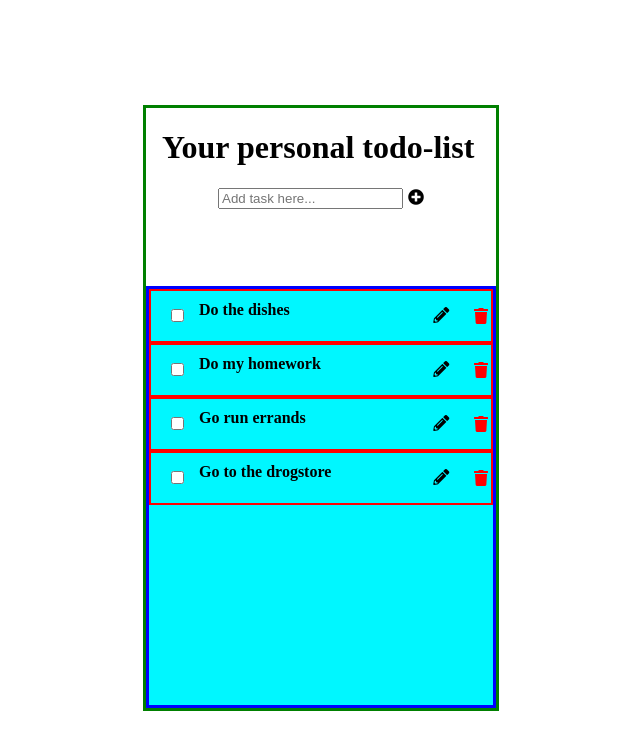
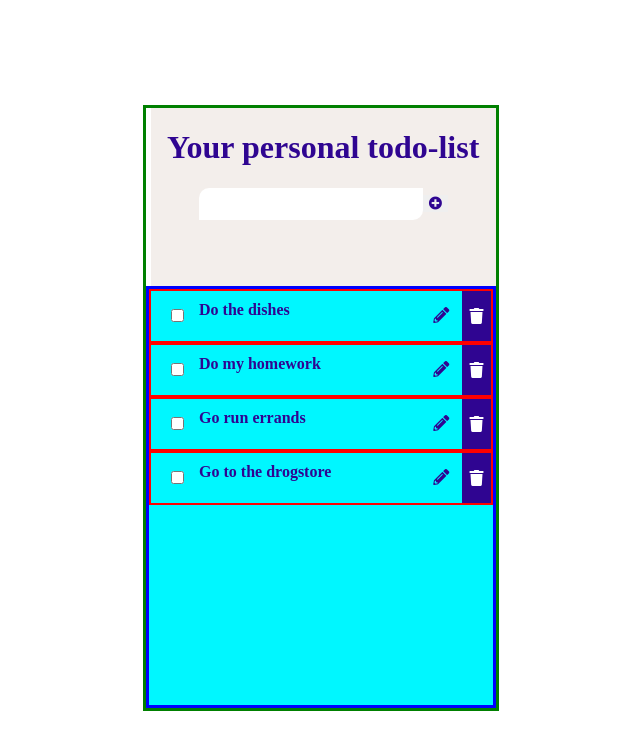
Before and after one commit to Dak2dak/gomycode-todolist-project, a React (Create React App) app: page / in a window 1280 px wide. Shown: the top 750 px of the page, without its empty margins (319-959 px from the left). Built offline with nearby package versions, Linux system fonts and the light colour scheme.

Commit message:
sixth commit

```diff
--- a/src/App.js
+++ b/src/App.js
@@ -1,6 +1,5 @@
 import React, { Component } from 'react';
 import AddTask from './components/AddTask';
-import ToDo from './components/ToDo';
 import ToDoList from './components/ToDoList';
 import './Style.css';
 
--- a/src/Style.css
+++ b/src/Style.css
@@ -15,10 +15,17 @@
 
 .add--task {
     height: 30%;
+    margin-left: 5px;
+    background-color: rgb(243, 238, 235);
+}
+
+.bg-color {
+    color: rgb(47, 5, 145);
 }
 
 .add--task h1 {
     margin-left: 1rem;
+    color: rgb(47, 5, 145);
 }
 
 .adding--box {
@@ -27,8 +34,15 @@
     align-items: center;
 }
 
+.adding--box input {
+    border: none;
+    height: 30px;
+    width: 220px;
+    border-top-left-radius: 10px;
+    border-bottom-right-radius: 10px;
+}
+
 .add--task i {
-    margin-left: 5px;
     cursor: pointer;
 }
 
@@ -36,6 +50,7 @@
     border: 3px solid blue;
     height: 70%;
     font-weight: bold;
+    color: rgb(47, 5, 145);
     background-color: rgb(0, 247, 255);
 }
 
@@ -59,10 +74,11 @@
 }
 
 .task--deleting {
-    color: red;
+    background-color: rgb(47, 5, 145);
+    color: #fff;
     width: 10%;
     display: flex;
-    justify-content: flex-end;
+    justify-content: center;
     align-items: center;
 }
 
@@ -74,5 +90,9 @@
 
 .task--deleting i {
     cursor: pointer;
-    margin: auto 3px;
+    margin: auto 0;
 }
+
+button {
+    border: none;
+}
--- a/src/components/AddTask.jsx
+++ b/src/components/AddTask.jsx
@@ -1,17 +1,54 @@
 import React from "react";
 
 class AddTask extends React.Component {
+
+    state = {
+        tasks: [
+            {id: 1, taskName: "Do the dishes", done: false, show : false},
+            {id: 2, taskName: "Do my homework", done: false, show : false},
+            {id: 3, taskName: "Go run errands", done: false, show : false},
+            {id: 4, taskName: "Go to the drogstore", done: false, show : false}
+        ],
+
+        anotherTask: " "
+
+    }
+
+    handleChange = (event) =>{
+        const value = event.currentTarget.value;
+        this.setState({anotherTask : value});
+    }
+
+    handleSubmit = (event) =>{
+        event.preventDefault();
+        const id = new Date().getTime();
+        const nextTask = this.state.anotherTask;
+
+        const task = {
+            id: id,
+            taskName: nextTask,
+            done: false,
+            show: false
+        };
+
+        //A copy of tasks -- tasks is a table
+        const newTab = this.state.tasks.slice();
+        newTab.push(task);
+
+        this.setState({tasks: newTab});
+    }
 
     render() {
         return (
             <div className="add--task">
                 <h1>Your personal todo-list</h1>
-                <div className="adding--box">
-                    <input type="text" placeholder="Add task here..." />
-                    <div>
-                        <i className="fas fa-plus-circle"></i>
-                    </div>
-                </div>
+                <form className="adding--box">
+                    <input value = {this.state.anotherTask} type="text" placeholder="Add task here..."
+                    onChange = {this.handleChange} />
+                    <button onChange = {this.handleSubmit} className="bg-color">
+                        <i className ="fas fa-plus-circle"></i>
+                    </button>
+                </form>
             </div>
         )
     }
--- a/src/components/ToDoList.jsx
+++ b/src/components/ToDoList.jsx
@@ -3,6 +3,8 @@ import React from 'react';
 import ToDo from './ToDo';
 
 class ToDoList extends React.Component {
+
+    taskInput = React.createRef();
 
     state = {
         tasks: [
@@ -48,7 +50,8 @@ class ToDoList extends React.Component {
                 <div className="todo--list">
                     {this.state.tasks.map(task => <ToDo name = {task.taskName}
                     id = {task.id} taskDelete={this.handleDelete}
-                    editTodo= {this.editTodo}  show={task.show} onSubmit={this.modifyTodo}/>)}
+                    editTodo= {this.editTodo}  show={task.show}
+                    onSubmit= {this.modifyTodo} onClick = {this.addTodo} />)}
                 </div>
             )
         }
```
Also changed, not shown: src/components/ToDo.jsx (+1 -10 lines).
